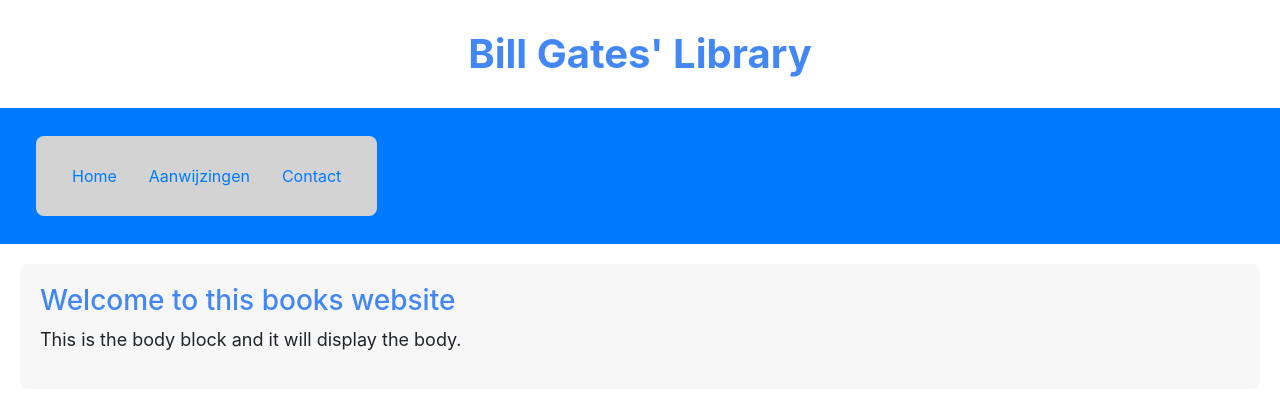
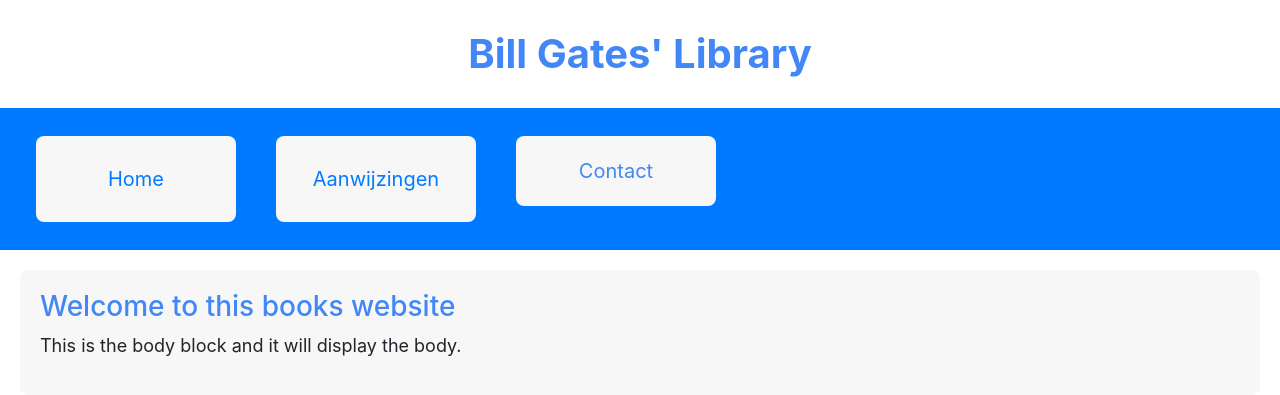
Before and after one commit to tomdevalk1997/project1, a Flask app: page / in a window 1280 px wide. Shown: the top 395 px of the page. Run offline with Flask 2, Linux system fonts and the light colour scheme; some libraries are stand-ins or nearby versions.

Commit message:
Edit stylesheet

```diff
--- a/styles.css
+++ b/styles.css
@@ -96,11 +96,27 @@
   border-radius: 8px;
 }
 
-.navigation_bar, .footer_bar {
+.nav_bar, .footer_bar {
   background-color: lightgrey;
   margin: 20px;
   padding: 20px;
   border-radius: 8px;
+}
+
+.nav_bar_button {
+  background-color: #f7f7f7;
+  border: none;
+  border-radius: 8px;
+  font-size: 20px;
+  margin: 20px;
+  padding: 20px;
+  width: 200px;
+  text-align: center;
+  color: #4287f5;
+}
+
+.nav_bar_button:hover {
+  background-color: #425af5;
 }
 
 .footer_bar {
--- a/styles.scss
+++ b/styles.scss
@@ -1,6 +1,7 @@
 $color_primary: #4287f5;
 $color_secondary: lightgrey;
 $color_tertiary: #f7f7f7;
+$color_primary_hover: #425af5;
 
 header{
 	text-align: center;
@@ -103,15 +104,31 @@
     border-radius: 8px;
 }
 
-.navigation_bar {
+.nav_bar {
 	background-color: $color_secondary;
   margin: 20px;
   padding: 20px;
   border-radius: 8px;
 }
 
+.nav_bar_button {
+	background-color: $color_tertiary;
+	border: none;
+	border-radius: 8px;
+	font-size: 20px;
+	margin: 20px;
+	padding: 20px;
+	width: 200px;
+	text-align: center;
+	color: $color_primary;
+}
+
+.nav_bar_button:hover {
+	background-color: $color_primary_hover;
+}
+
 .footer_bar {
-	@extend .navigation_bar;
+	@extend .nav_bar;
     color: $color_primary;
     text-align: center;
 }
--- a/templates/layout.html
+++ b/templates/layout.html
@@ -12,14 +12,14 @@
     	<nav class="navbar navbar-dark bg-primary">
     		<div class="navigation_bar">
 	    		<ul class="nav">
-					<li class="nav-item">
+					<li class="nav_bar_button">
 						<a class="nav-link active" href="home.html">Home</a>
 					</li>
-					<li class="nav-item">
+					<li class="nav_bar_button">
 						<a class="nav-link" href="books.html">Aanwijzingen</a>
 					</li>
-          <li class="nav-item">
-						<a class="nav-link" href="contact.html">Contact</a>
+          <li>
+            <button class="nav_bar_button" onclick="location.href = contact.html">Contact</button>
 					</li>
 				</ul>
 			</div>
```
Also changed, not shown: 1 other file.
